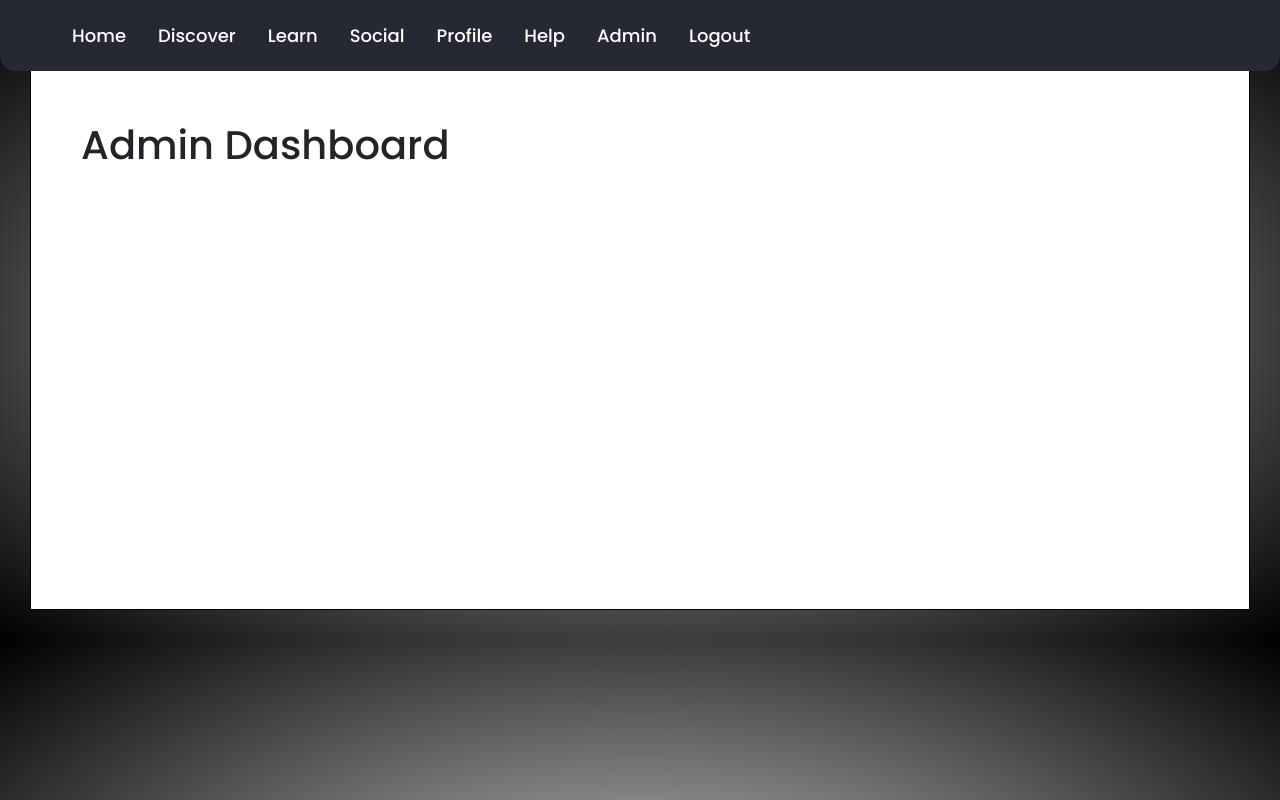
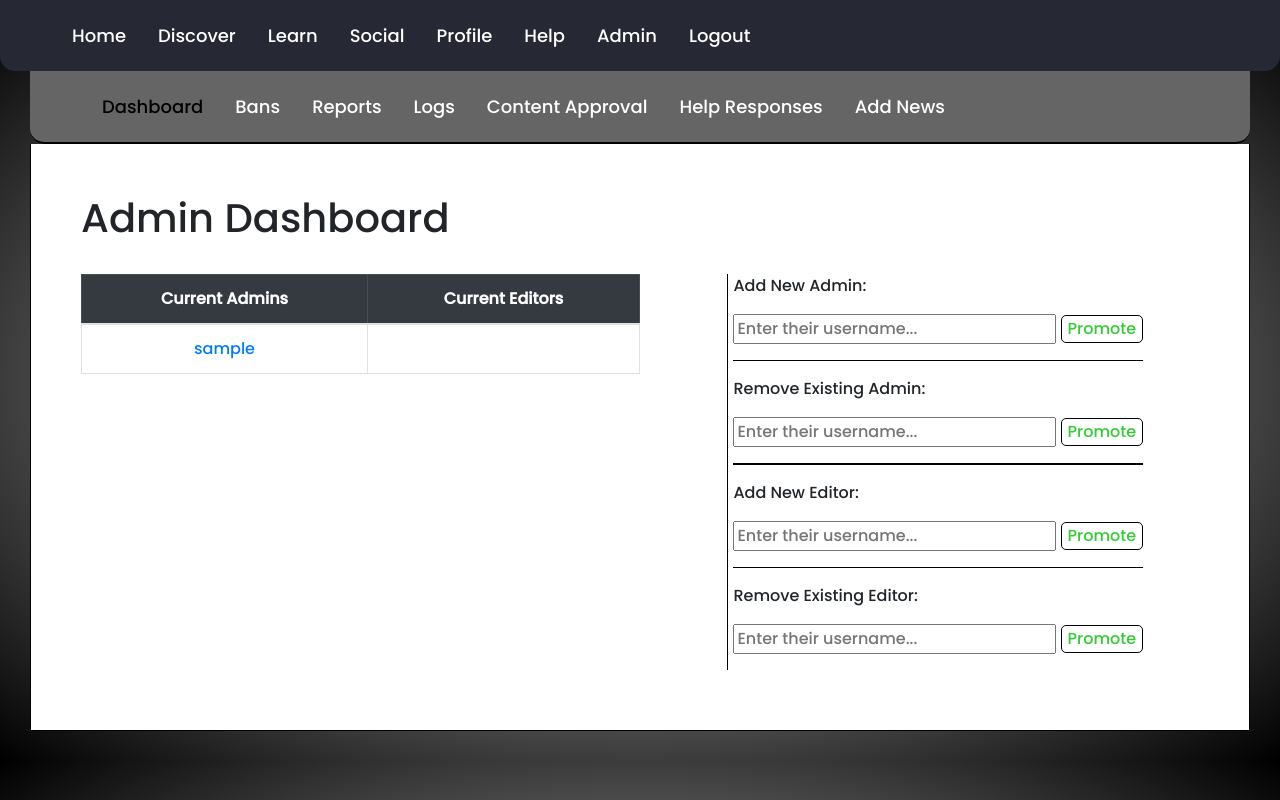
Before and after one commit to JLR24/musicians_haven, a Flask app: page /admin/ in a window 1280 px wide. Run offline with Flask 3, Linux system fonts and the light colour scheme; a user stored in the database is signed in; tables that the repository leaves empty hold one stand-in row (values such as "Sample post"); some libraries are stand-ins or nearby versions.

Commit message:
Added the Admin Dashboard.

```diff
--- a/website/admin/admin.py
+++ b/website/admin/admin.py
@@ -1,14 +1,100 @@
 from flask import Blueprint, render_template, url_for, redirect, flash, request
 from flask_login import current_user, login_required
-from ..models import db
-from .static.admin_utilities import IsAdmin
+from ..models import db, User
+from .static.admin_utilities import IsAdmin, GetAdmins, GetEditors, GetMax
 
 admin = Blueprint("admin", __name__, template_folder="templates", static_folder="static")
 
 
 @admin.route("/")
+@login_required
 def Home():
     '''This function displays the admin home page'''
     if not IsAdmin():
         return redirect(url_for("home.Home"))
-    return render_template("admin_home.html", user=current_user)
+    admins = GetAdmins()
+    editors = GetEditors()
+    return render_template("admin_home.html", user=current_user, active="Dashboard", m=GetMax([admins, editors]), admins=admins, editors=editors)
+
+
+@admin.route("/bans")
+@login_required
+def Bans():
+    '''This function displays the admin ban page'''
+    if not IsAdmin():
+        return redirect(url_for("home.Home"))
+    return render_template("admin_ban.html", user=current_user, active="Bans")
+
+
+@admin.route("/HandleAdminPromote", methods=["POST"])
+@login_required
+def HandleAdminPromote():
+    '''This page handles the promote new admin form submission'''
+    if not IsAdmin():
+        return redirect(url_for("home.Home"))
+    user = User.query.filter_by(username=request.form.get("username")).first()
+    if not user:
+        flash("Couldn't find a user with that name...", category="error")
+        return redirect(url_for("admin.Home"))
+    if user in GetAdmins():
+        return redirect(url_for("admin.Home"))
+    user.status = "Admin"
+    db.session.commit()
+    flash("User has been promoted!", category="success")
+    return redirect(url_for("admin.Home"))
+
+
+@admin.route("/HandleEditorPromote", methods=["POST"])
+@login_required
+def HandleEditorPromote():
+    '''This page handles the promote new editor form submission'''
+    if not IsAdmin():
+        return redirect(url_for("home.Home"))
+    user = User.query.filter_by(username=request.form.get("username")).first()
+    if not user:
+        flash("Couldn't find a user with that name...", category="error")
+        return redirect(url_for("admin.Home"))
+    if user in GetEditors():
+        return redirect(url_for("admin.Home"))
+    if user in GetAdmins():
+        flash("User is already an admin, cannot demote.", category="error")
+        return redirect(url_for("admin.Home"))
+    user.status = "Editor"
+    db.session.commit()
+    flash("User has been promoted!", category="success")
+    return redirect(url_for("admin.Home"))
+
+
+@admin.route("/HandleAdminDemote", methods=["POST"])
+@login_required
+def HandleAdminDemote():
+    '''This page handles the demote admin form submission'''
+    if not IsAdmin():
+        return redirect(url_for("home.Home"))
+    user = User.query.filter_by(username=request.form.get("username"), status="Admin").first()
+    if not user:
+        flash("Couldn't find an admin with that name...", category="error")
+        return redirect(url_for("admin.Home"))
+    if user.username == "JLR24":
+        flash("You can't demote JLR24...", category="error")
+        return redirect(url_for("admin.Home"))
+    user.status = "User"
+    db.session.commit()
+    flash("User has been demoted!", category="success")
+    return redirect(url_for("admin.Home"))
+
+
+@admin.route("/HandleEditorDemote", methods=["POST"])
+@login_required
+def HandleEditorDemote():
+    '''This page handles the demote editor form submission'''
+    if not IsAdmin():
+        return redirect(url_for("home.Home"))
+    user = User.query.filter_by(username=request.form.get("username"), status="Editor").first()
+    if not user:
+        flash("Couldn't find an editor with that name...", category="error")
+        return redirect(url_for("admin.Home"))
+    user.status = "User"
+    db.session.commit()
+    flash("User has been promoted!", category="success")
+    return redirect(url_for("admin.Home"))
--- a/website/admin/static/admin_utilities.py
+++ b/website/admin/static/admin_utilities.py
@@ -1,6 +1,6 @@
 from flask import flash
 from flask_login import current_user
-from ... import db
+from ...models import db, User
 
 
 def IsAdmin():
@@ -9,3 +9,22 @@
         flash("You don't have permission to view this page.", category="error")
         return False
     return True
+
+
+def GetEditors():
+    '''Returns a list of all users with the rank "Editor"'''
+    return User.query.filter_by(status="Editor").all()
+
+
+def GetAdmins():
+    '''Returns a list of all users with the rank "Admin"'''
+    return User.query.filter_by(status="Admin").all()
+
+
+def GetMax(input):
+    '''Returns the maximum length of lists in the inputted list -> Handles "None"s.'''
+    m = 0
+    for i in input:
+        if i != None and len(i) > m:
+            m = len(i)
+    return m
--- /dev/null
+++ b/website/admin/templates/admin_base.html
@@ -0,0 +1,19 @@
+{% extends "base.html" %}
+
+{% block second_nav %}
+
+    <div class="navbar second_navbar" style="border-bottom: 2px solid black;">
+        <div class="menu">
+            <ul class="nav-links second-nav-links">
+                <li><a href="/admin/" {% if active == "Dashboard" %} style="color: black;" {% endif %}>Dashboard</a></li>
+                <li><a href="/admin/bans" {% if active == "Bans" %} style="color: black;" {% endif %}>Bans</a></li>
+                <li><a href="/admin/reports" {% if active == "Reports" %} style="color: black;" {% endif %}>Reports</a></li>
+                <li><a href="/admin/logs" {% if active == "Logs" %} style="color: black;" {% endif %}>Logs</a></li>
+                <li><a href="/admin/content" {% if active == "Content" %} style="color: black;" {% endif %}>Content Approval</a></li>
+                <li><a href="/admin/help" {% if active == "Help" %} style="color: black;" {% endif %}>Help Responses</a></li>
+                <li><a href="/admin/news" {% if active == "News" %} style="color: black;" {% endif %}>Add News</a></li>
+            </ul>
+        </div>
+    </div>
+
+{% endblock %}
--- a/website/admin/templates/admin_home.html
+++ b/website/admin/templates/admin_home.html
@@ -1,4 +1,4 @@
-{% extends "base.html" %}
+{% extends "admin_base.html" %}
 
 {% block title %} Admin Home {% endblock %}
 
@@ -6,5 +6,49 @@
 
     <h1>Admin Dashboard</h1><br>
 
+        <table style="width: 50%; border: 1px solid black; text-align: center; float: left;" class="table table-bordered">
+            <thead class="table table-dark">
+                <th>Current Admins</th>
+                <th>Current Editors</th>
+            </thead>
+            {% for n in range(m) %}
+                <tr>
+                    <td>{% if admins | length > n %} <a href="/social/profile/{{admins[n].id}}">{{admins[n].username}}</a> {% endif %}</td>
+                    <td>{% if editors | length > n %} <a href="/social/profile/{{editors[n].id}}">{{editors[n].username}}</a> {% endif %}</td>
+                </tr>
+            {% endfor %}
+        </table>
+
+        <div style="float: right; padding-right: 5%; border-left: 0.5px solid black; padding-left: 5px;">
+            <p>Add New Admin:
+                <form method="POST" action="{{url_for('admin.HandleAdminPromote')}}">
+                    <input type="text" name="username" placeholder="Enter their username...">
+                    <input type="submit" value="Promote" style="color: limegreen; background-color: transparent; border: 1px solid black; border-radius: 5px;">
+                </form>
+            </p>
+            <hr style="border-top: 1px solid black;">
+            <p>Remove Existing Admin:
+                <form method="POST" action="{{url_for('admin.HandleAdminDemote')}}">
+                    <input type="text" name="username" placeholder="Enter their username...">
+                    <input type="submit" value="Promote" style="color: limegreen; background-color: transparent; border: 1px solid black; border-radius: 5px;">
+                </form>
+            </p>
+            <hr style="border-top: 2px solid black;">
+            <p>Add New Editor:
+                <form method="POST" action="{{url_for('admin.HandleEditorPromote')}}">
+                    <input type="text" name="username" placeholder="Enter their username...">
+                    <input type="submit" value="Promote" style="color: limegreen; background-color: transparent; border: 1px solid black; border-radius: 5px;">
+                </form>
+            </p>
+            <hr style="border-top: 1px solid black;">
+            <p>Remove Existing Editor:
+                <form method="POST" action="{{url_for('admin.HandleEditorDemote')}}">
+                    <input type="text" name="username" placeholder="Enter their username...">
+                    <input type="submit" value="Promote" style="color: limegreen; background-color: transparent; border: 1px solid black; border-radius: 5px;">
+                </form>
+            </p>
+        </div>
+        <br><br>
+    </div>
 
 {% endblock %}
--- a/website/auth/static/base.css
+++ b/website/auth/static/base.css
@@ -70,3 +70,7 @@
     /* background-image: radial-gradient(black, white); */
     background-image: radial-gradient(rgba(0, 0, 0, 0.2), black);
 }
+
+.activeNav {
+    background-color: red;
+}
```
Also changed, not shown: website/admin/templates/admin_ban.html (added, +10 -0 lines).
